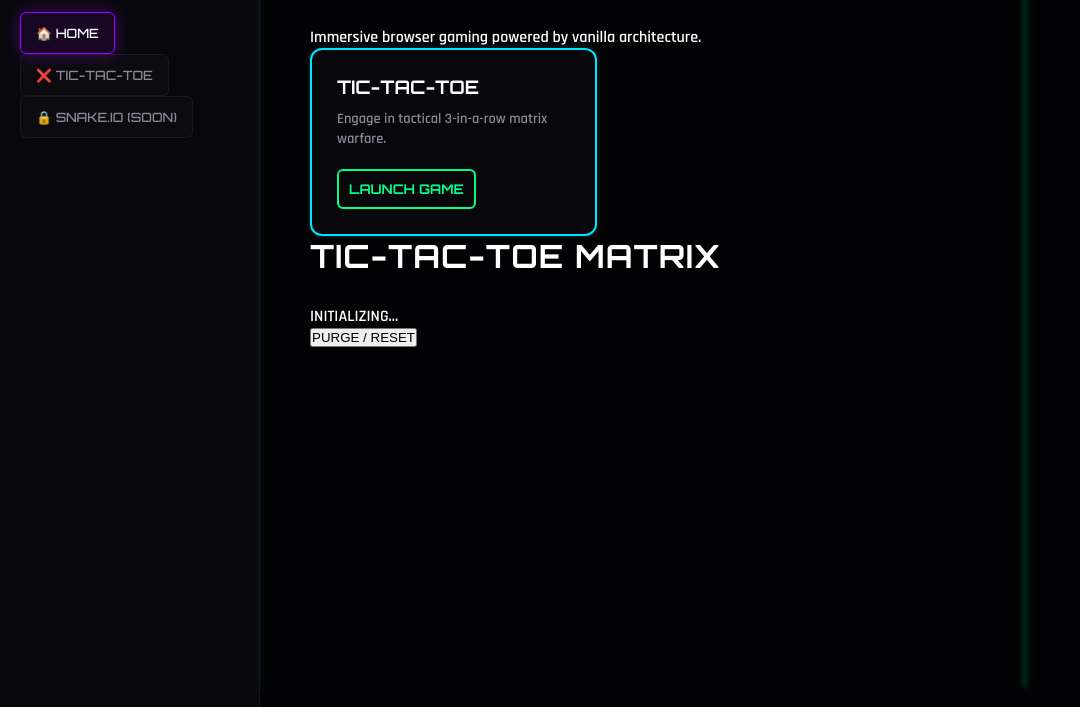
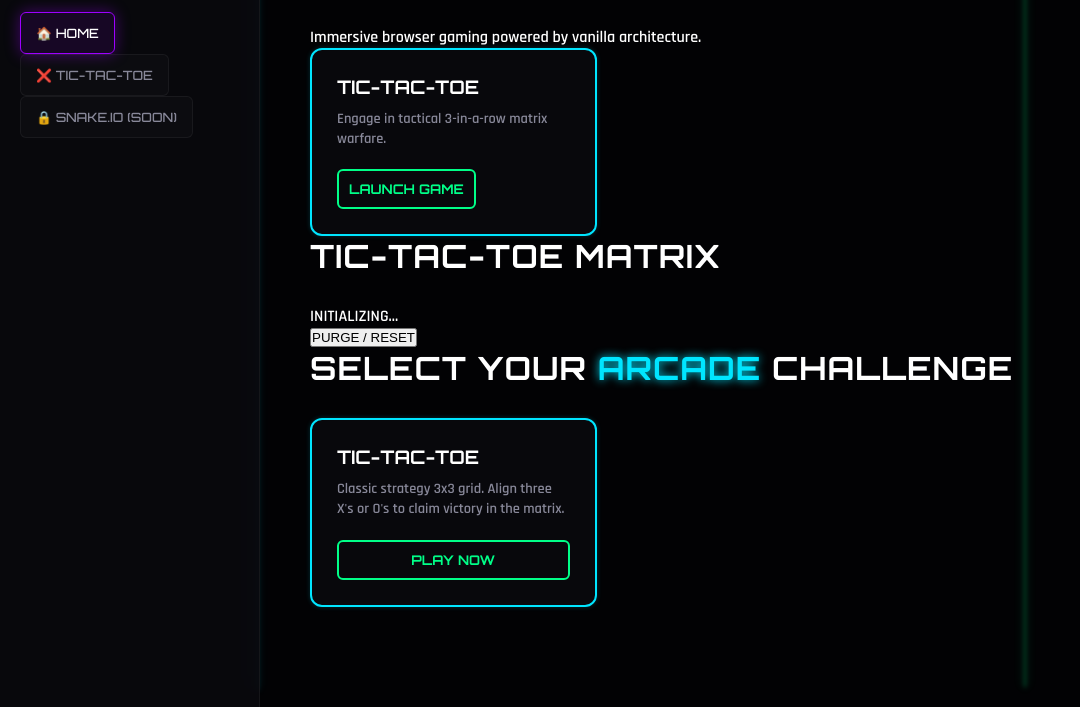
Before and after one commit to devfoxin/MULTI-GAME-HUB, a plain HTML site: page index.html in a window 1280 px wide. Shown: the part 93-800 px from the top of the page, without its empty margins (0-1080 px from the left). Drawn offline with Linux system fonts and the light colour scheme; a script that the page names is missing.

Commit message:
index.html

```diff
--- a/index.html
+++ b/index.html
@@ -84,6 +84,20 @@
                     </div>
                 </div>
             </section>
+            <section id="home-screen" class="screen active">
+    <h1>SELECT YOUR <span style="color: var(--neon-blue); text-shadow: 0 0 10px var(--neon-blue);">ARCADE</span> CHALLENGE</h1>
+
+    <div class="game-cards">
+        <div class="card ttt-card" onclick="switchScreen('tictactoe')">
+            <div>
+                <h3>TIC-TAC-TOE</h3>
+                <p>Classic strategy 3x3 grid. Align three X's or O's to claim victory in the matrix.</p>
+            </div>
+            <button class="play-btn">PLAY NOW</button>
+        </div>
+
+        </div>
+</section>
 
         </main>
     </div>
```
